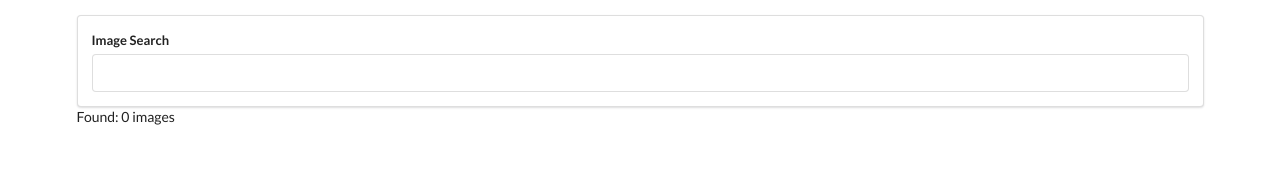
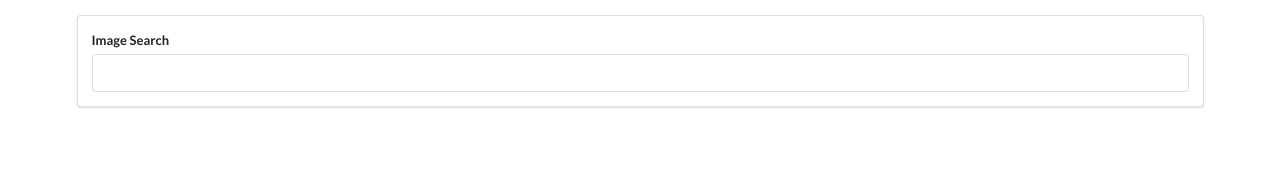
Before and after one commit to YashSahay1812/LearningReact_Pics, a React (Create React App) app: page / in a window 1280 px wide. Shown: the top 177 px of the page. Built offline with nearby package versions, Linux system fonts and the light colour scheme.

Commit message:
Successfully rendering images

```diff
--- a/src/components/App.js
+++ b/src/components/App.js
@@ -1,27 +1,12 @@
 import React from 'react';
 import unsplash from '../api/unsplash';
 import SearchBar from './SearchBar';
+import ImageList from './ImageList';
 
 class App extends React.Component {
 
-    // USING FETCH API : (Done by own) (CAN USE ASYNC AWAIT TOO)
-    // onSearchSubmit(term) {
-    //     console.log(term);
-    //     const params = new URLSearchParams({
-    //         client_id: '1absaLgm0YZorA-RmMlIedgjCXu70QO9wzyL7OqSTOU',
-    //         query: term
-    //     })
-    //     fetch('https://api.unsplash.com/search/photos/?' + params)
-    //         .then(res => res.json())
-    //         .then(res => {
-    //             console.log(res.results);
-    //         });
-    // }
-
     state = {images: []};
 
-    // USING AXIOS and ASYNC AWAIT:
-    // AXIOS also returns Promise just like fetch api
     onSearchSubmit = async (term) => {
         const response = await unsplash.get('/search/photos/',{
             params: {query: term}
@@ -36,7 +21,7 @@
         return (
             <div className='ui container' style={{ marginTop: '15px'}}>
                 <SearchBar onSubmit = {this.onSearchSubmit} />
-                Found: {this.state.images.length} images
+                <ImageList images = {this.state.images} />
             </div>
         );
 
--- /dev/null
+++ b/src/components/ImageList.js
@@ -0,0 +1,14 @@
+import React from 'react';
+
+const ImageList = (props) => {
+
+    const images = props.images.map(({description, id, urls}) => {
+        return <img key={id} src={urls.regular} alt={description} />;
+    });
+
+    return (
+        <div>{images}</div>
+    );
+}
+
+export default ImageList;
```
